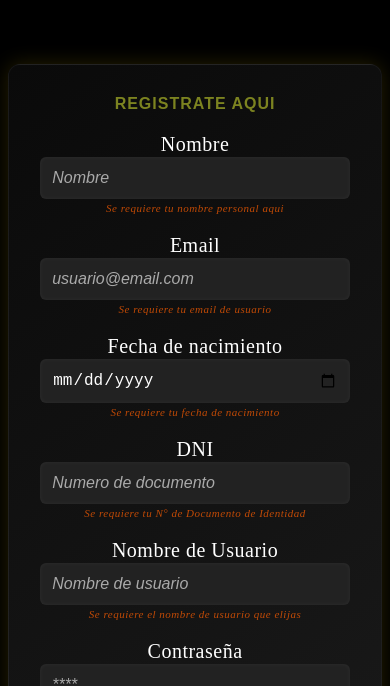
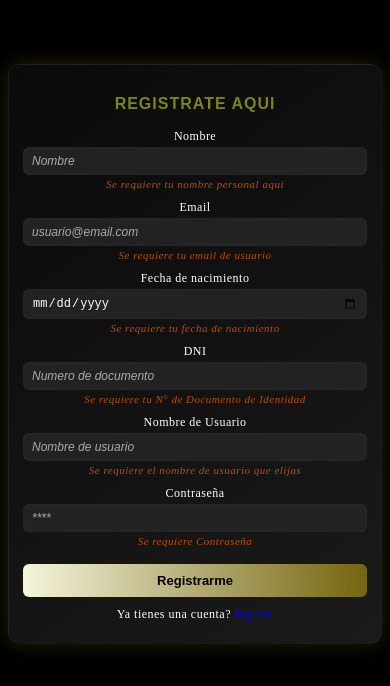
Before and after one commit to CarolinaAriza-mind/AppTurnos, a React (Vite) app in the folder front/vite-project-pm3/: page /Registro in a window 390 px wide. Shown: the part 158-844 px from the top of the page. Built offline with nearby package versions, Linux system fonts and the light colour scheme; no server answers; a web font is replaced by a local one.

Commit message:
Actualizando formularios

```diff
--- a/front/vite-project-pm3/src/views/CrearTurno/CrearTurno.module.css
+++ b/front/vite-project-pm3/src/views/CrearTurno/CrearTurno.module.css
@@ -1,26 +1,26 @@
 .formContainer {
-  max-width: 430px;
-  margin: 100px auto;
-  padding: 40px;
+  width: 88%;
+  max-width: 360px;
+  margin: 40px auto;
+  padding: 24px 22px;
   background: linear-gradient(145deg, #0a0a0a, #1a1a1a);
   border-radius: 12px;
   box-shadow: 0 0 20px rgba(255, 215, 0, 0.15);
   border: 1px solid rgba(255, 255, 255, 0.05);
-  align-content: center;
 }
 
 .title {
   color: #7c8320;
   font-family: "Cinzel Decorative", sans-serif;
   text-align: center;
-  margin-bottom: 60px;
-  font-size: 35px;
+  margin-bottom: 20px;
+  font-size: 20px;
   letter-spacing: 1px;
   text-transform: uppercase;
 }
 
 .formGroup {
-  margin-bottom: 24px;
+  margin-bottom: 10px;
 }
 
 span {
@@ -31,25 +31,23 @@ label {
   display: block;
   color: #ffffff;
   font-weight: 500;
-  font-size: 20px;
-  margin-bottom: 1px;
-  margin-top: 20px;
+  font-size: 13px;
+  margin-bottom: 3px;
+  margin-top: 10px;
   letter-spacing: 0.5px;
 }
 
 input {
-  width: 90%;
-  padding: 12px;
+  width: 100%;
+  box-sizing: border-box;
+  padding: 8px 10px;
   border: none;
   border-radius: 6px;
   background-color: #222;
   color: #fff;
-  font-size: 16px;
+  font-size: 13px;
   box-shadow: inset 0 0 5px rgba(255, 255, 255, 0.05);
   transition: box-shadow 0.3s ease;
-  justify-content: center;
-  align-items: center;
-  align-content: center;
 }
 
 input:focus {
@@ -64,28 +62,54 @@ input::placeholder {
 
 .errorMessage {
   color: #ff5e00bb;
-  font-size: 16px;
-  margin-top: 6px;
+  font-size: 11px;
+  margin-top: 3px;
   font-style: italic;
 }
 
 button {
-  width: 90%;
-  padding: 14px;
+  width: 100%;
+  box-sizing: border-box;
+  padding: 10px;
   background: linear-gradient(to right, #f5f5dc, #ffd70066);
   color: #000;
   font-family: "VARUNA", sans-serif;
   border: none;
   border-radius: 6px;
   font-weight: bold;
-  font-size: 18px;
+  font-size: 14px;
   cursor: pointer;
   transition: background 0.3s ease;
-  align-content: center;
-  justify-content: center;
-  margin-top: 8px;
+  margin-top: 14px;
 }
 
 button:hover {
   background: linear-gradient(to right, #ffd70066, #f5f5dc);
 }
+
+@media (max-width: 480px) {
+  .formContainer {
+    width: 92%;
+    margin: 24px auto;
+    padding: 18px 14px;
+  }
+
+  .title {
+    font-size: 16px;
+    margin-bottom: 16px;
+  }
+
+  label {
+    font-size: 12px;
+  }
+
+  input {
+    font-size: 12px;
+    padding: 7px 9px;
+  }
+
+  button {
+    font-size: 13px;
+    padding: 9px;
+  }
+}
```
